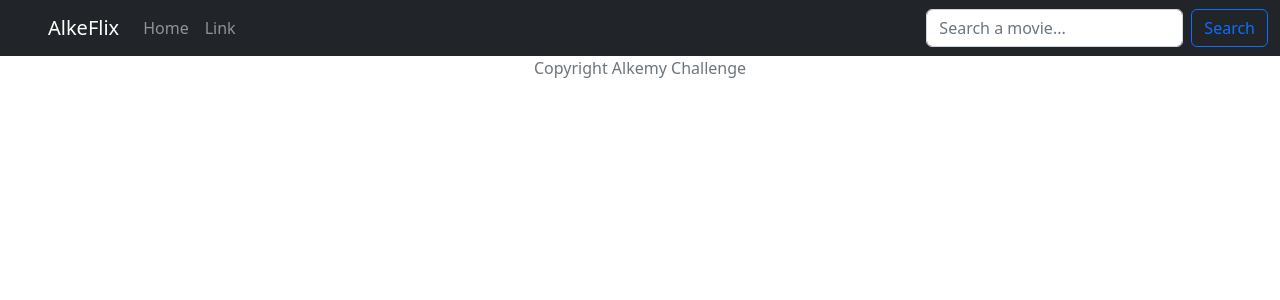
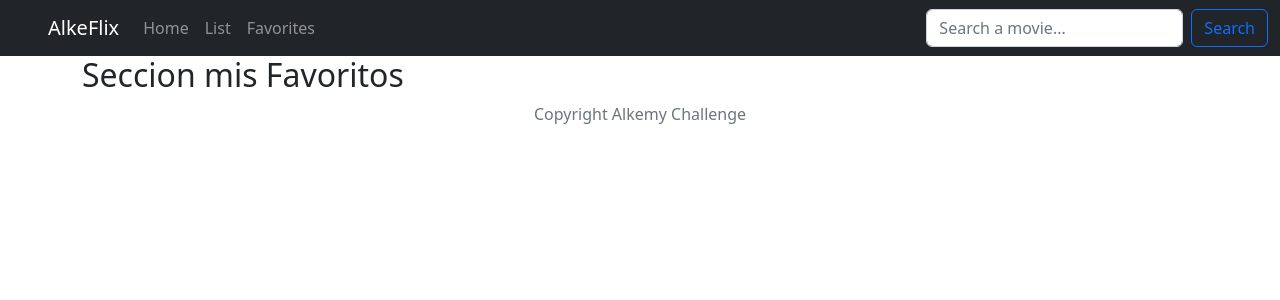
Before and after one commit to Maurici8leaga/Billboard-Cinema--Alkemy, a React (Create React App) app: page /favorites in a window 1280 px wide. Shown: the top 300 px of the page. Built offline with nearby package versions, Linux system fonts and the light colour scheme.

Commit message:
Feat: create a new component called Favorites.js

```diff
--- a/src/App.js
+++ b/src/App.js
@@ -4,26 +4,25 @@ import { Routes, Route } from 'react-router-dom';
 import List from './components/List';
 import Header from './components/Header';
 import Footer from './components/Footer';
-import  MovieDetail  from './components/MovieDetail';
+import MovieDetail from './components/MovieDetail';
 import Results from './components/Results';
+import Favorites from './components/Favorites';
 
 function App() {
+
+  const addOrRemoveFavs = e => {
 
     // set localStorage to save the fav movie
     const favMovies = localStorage.getItem('favs');
 
     let tempMoviesInFavs;
 
-  if(favMovies === null){
+    if (favMovies === null) {
       tempMoviesInFavs = [];
-  } else{
+    } else {
       tempMoviesInFavs = JSON.parse(favMovies);
     }
 
-  console.log(tempMoviesInFavs)
-
-
-  const addOrRemoveFavs = e => {
     const btn = e.currentTarget;
     // con este "e.currentTarget" capturamos el elemento el cual ejecuta esta funcion, en este caso un boton
     const parent = btn.parentElement;
@@ -35,7 +34,7 @@ function App() {
     // a diferencia de los otros se usa "innerText" para poder almacenar el texto que tiene este h5 capturado por querySelector
     const overview = parent.querySelector('p').innerText;
     // creamos un objeto para poder almacenar todos estos datos capturados y estos ser guardados en el localStorage
-    const movieData = {imgURL, title, overview, id: btn.dataset.movieId}
+    const movieData = { imgURL, title, overview, id: btn.dataset.movieId }
     // "dataset" es una propiedad que nos permite obtener el atributo de un elemento(btn) data en este caso el movieId.. para saber mejor se recomienda hacer console.log
 
     // check if the movie exist already
@@ -43,33 +42,34 @@ function App() {
       return oneMovie.id === movieData.id
     });
 
-    if(!moviesInArray){
+    if (!moviesInArray) {
       // save the movie in fav
       tempMoviesInFavs.push(movieData);
       localStorage.setItem('favs', JSON.stringify(tempMoviesInFavs));
       console.log('Movie saved in favs movies');
-    } else{
+    } else {
       // remove the movie
       let moviesLeft = tempMoviesInFavs.filter(oneMovie => {
         return oneMovie.id !== movieData.id
       });
       localStorage.setItem('favs', JSON.stringify(moviesLeft));
-      console.log(localStorage,'Movie removed from favs movies');
+      console.log('Movie removed from favs movies');
     }
   }
 
   return (
     <>
-      <Header/>
+      <Header />
 
       <Routes>
-        <Route path="/" element={<Login/>} />
-        <Route path="/list" element={ <List  props={true} addOrRemoveFavs={addOrRemoveFavs}/> } />
-        <Route path="/movieDetail" element={<MovieDetail/>} />
-        <Route path="/results" element={<Results/>} />
+        <Route path="/" element={<Login />} />
+        <Route path="/list" element={<List props={true} addOrRemoveFavs={addOrRemoveFavs} />} />
+        <Route path="/movieDetail" element={<MovieDetail />} />
+        <Route path="/results" element={<Results />} />
+        <Route path="/favorites" element={<Favorites/> } />
       </Routes>
 
-      <Footer/>
+      <Footer />
     </>
   );
 }
--- /dev/null
+++ b/src/components/Favorites.js
@@ -0,0 +1,47 @@
+import { useState, useEffect } from 'react';
+
+
+const Favorites = () => {
+
+    const [favsInLocal, setFavsInLocal] = useState([]);
+
+    useEffect(() => {
+        const favsInLocal = localStorage.getItem('favs');
+
+        if (favsInLocal !== null) {
+            const favsArray = JSON.parse(favsInLocal);
+            setFavsInLocal(favsArray);
+            console.log(favsArray)
+        }
+    }, [])
+
+    return (
+        <div className="container">
+            <h2>Seccion mis Favoritos</h2>
+
+            <div className="row">
+                {favsInLocal.map((movie, index) => {
+                    const { title, overview, imgURL } = movie;
+
+                    return (
+                        <div className="col-3" key={index}>
+                            <div className="card my-4">
+                                <img src={imgURL} className="card-img-top" alt="..." />
+                                <div className="card-body">
+                                    <h5 className="card-title">{title.substring(0, 30)}...</h5>
+                                    {/* aca el substring lo que hace es recortar el texto y resumirlo a la cantidad de palabras que se desee */}
+                                    <p className="card-text">{overview.substring(0, 100)}...</p>
+                                    {/* <Link to={`/movieDetail?movieID=${id}`} className="btn btn-primary">View detail</Link> */}
+                                </div>
+                            </div>
+                        </div>
+                    )
+                })}
+            </div>
+
+
+        </div>
+    )
+}
+
+export default Favorites;
--- a/src/components/Header.js
+++ b/src/components/Header.js
@@ -13,7 +13,8 @@ function Header() {
                     <div className="collapse navbar-collapse" id="navbarNav">
                         <div className="navbar-nav">
                             <Link to="/" className="nav-link active text-white-50">Home </Link>
-                            <Link to="/list" className="nav-link active text-white-50">Link </Link>
+                            <Link to="/list" className="nav-link active text-white-50">List </Link>
+                            <Link to="/favorites" className="nav-link active text-white-50">Favorites </Link>
                         </div >
                     </div>
                     <Searcher/>
```
Lines whose indentation alone changed are shown as unchanged.
